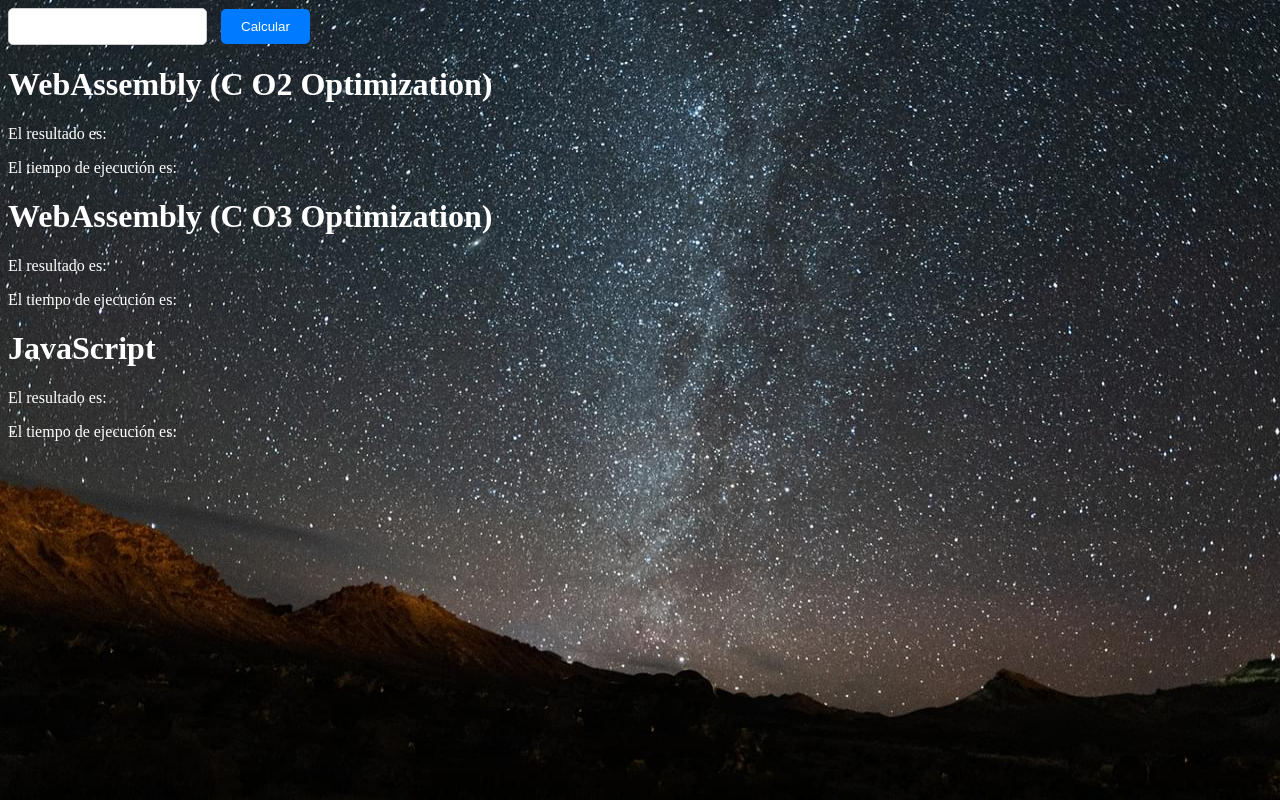
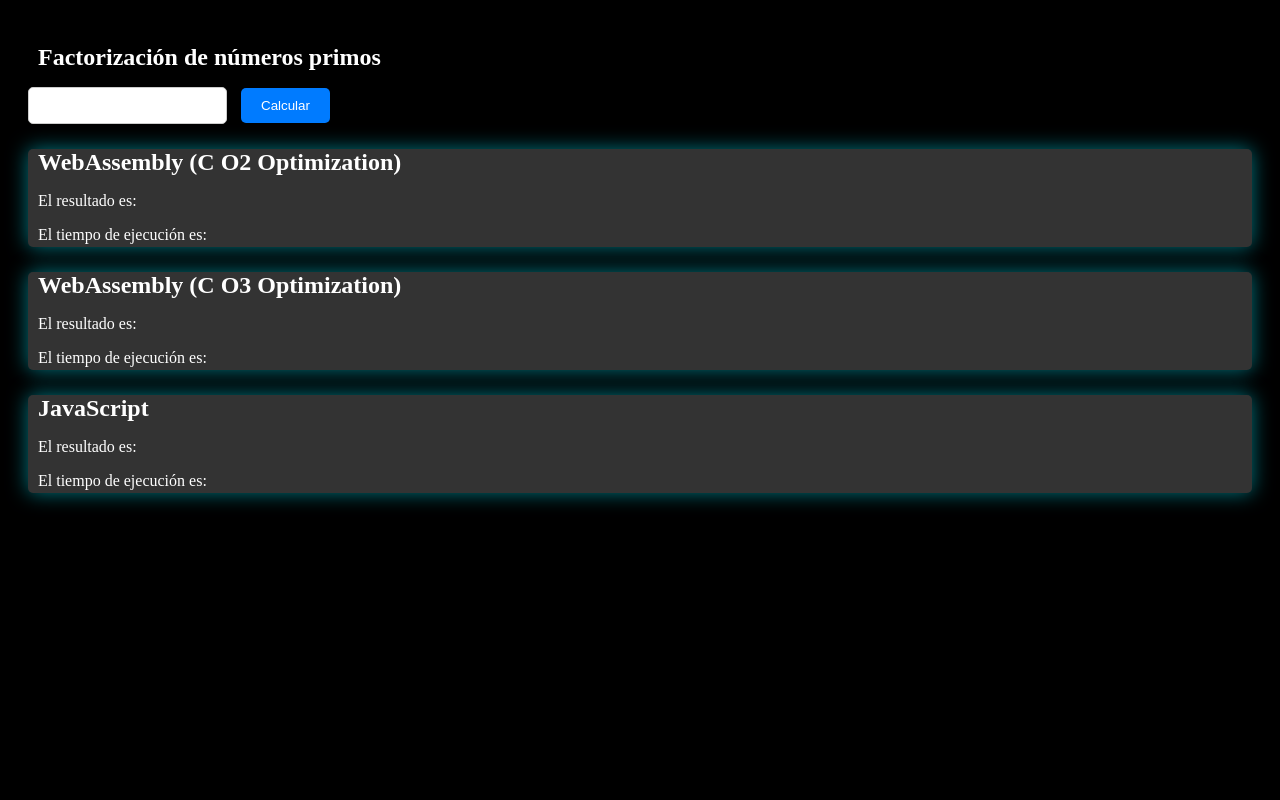
Before and after one commit to IIC3585-2024/wasm-group-03, a website with bundled scripts: page index.html in a window 1280 px wide. Built offline with nearby package versions, Linux system fonts and the light colour scheme.

Commit message:
Mejora del style

```diff
--- a/index.html
+++ b/index.html
@@ -7,20 +7,29 @@
     <title>Prime Factorization</title>
 </head>
 <body>
+    <div class="header">
+        <h1>Factorización de números primos</h1>
         <input type="number" id="input">
         <button id="calculateButton">Calcular</button>
+    </div>
 
+    <div class="content">
         <h1>WebAssembly (C O2 Optimization)</h1>
         <p id="resultCO2">El resultado es:</p>
-    <p id="timeCO2">El tiempo de ejecución es:</p>
+        <p id="timeCO2" class="time">El tiempo de ejecución es:</p>
+    </div>
 
+    <div class="content">
         <h1>WebAssembly (C O3 Optimization)</h1>
         <p id="resultCO3">El resultado es:</p>
-    <p id="timeCO3">El tiempo de ejecución es:</p>
+        <p id="timeCO3" class="time">El tiempo de ejecución es:</p>
+    </div>
 
+    <div class="content">
         <h1>JavaScript</h1>
         <p id="resultJs">El resultado es:</p>
-    <p id="timeJs">El tiempo de ejecución es:</p>
+        <p id="timeJs" class="time">El tiempo de ejecución es:</p>
+    </div>
 
     <script type="module" src="src/main.js"></script>
 </body>
--- a/styles/styles.css
+++ b/styles/styles.css
@@ -1,20 +1,32 @@
 body {
-    background-image: url("./background-image.jpg");
-    background-size: 100% 100%;
-    background-attachment: fixed;
-    background-repeat: no-repeat;
+    background-color: black;
+    padding: 20px;
+    flex: auto;
    }
+
+.content {
+    background-color: #333;
+    border-radius: 5px;
+    margin: 2% auto;
+    box-shadow: 0 0 20px rgba(0, 238, 255, 0.5);
+}
 
 h1 {
     color: white;
-    font-size: 2em;
+    font-size: 1.5em;
     font-family: "Apple Color Emoji","Segoe UI Emoji","NotoColorEmoji","Segoe UI Symbol","Android Emoji","EmojiSymbols";
+    padding-left: 10px;
 }
 
 p {
     color: white;
     font-size: 1em;
     font-family: "Apple Color Emoji","Segoe UI Emoji","NotoColorEmoji","Segoe UI Symbol","Android Emoji","EmojiSymbols";
+    padding-left: 10px;
+}
+
+.time {
+    padding-bottom: 3.5px;
 }
 
 input[type="number"] {
```
Also changed, not shown: styles/background-image.jpg (deleted). Lines whose indentation alone changed are shown as unchanged.
